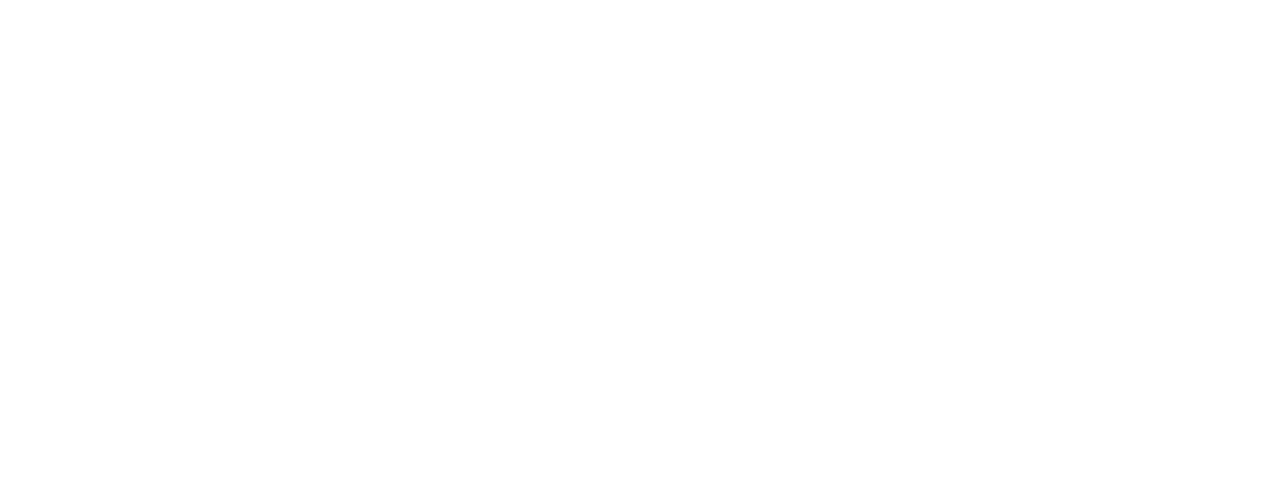
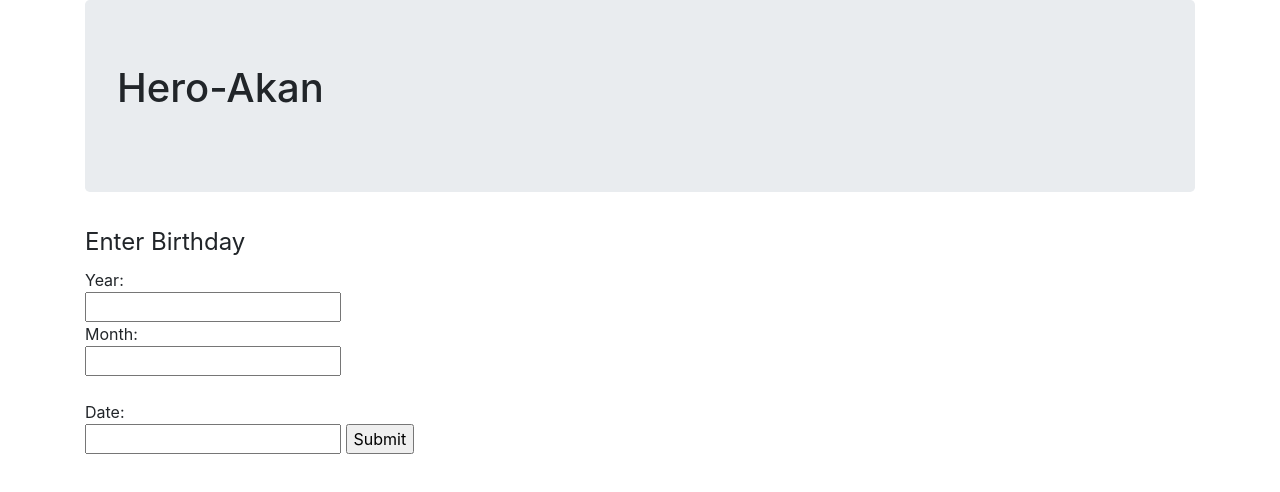
Before and after one commit to Dekoworld/Hero-Akan, a plain HTML site: page index.html in a window 1280 px wide. Drawn offline with nearby package versions, Linux system fonts and the light colour scheme; files that its build step writes are made by us from their sources.

Commit message:
added form to page

```diff
--- a/index.html
+++ b/index.html
@@ -3,12 +3,38 @@
     <meta charset="UTF-8">
     <meta name="viewport" content="width=device-width, initial-scale=1.0">
     <meta http-equiv="X-UA-Compatible" content="ie=edge">
+    <link rel="stylesheet" href="https://maxcdn.bootstrapcdn.com/bootstrap/4.0.0/css/bootstrap.min.css" integrity="sha384-Gn5384xqQ1aoWXA+058RXPxPg6fy4IWvTNh0E263XmFcJlSAwiGgFAW/dAiS6JXm" crossorigin="anonymous">
     <link rel="stylesheet" href="css/styles.css">
     <link rel="stylesheet" href="js/styles.js">
-    <link rel="stylesheet" href="bootstrap.css">
-    <title>Document</title>
+    <title>Hero-Akan</title>
 </head>
 <body>
+    <div class="container">
+        <div class="jumbotron">
+            <h1>Hero-Akan</h1>
+            <p></p>
+
+
+
+
+        </div>
+    </div>
+    <div class="container">
+            <form name="akan" onsubmit="validate()">
+                <fieldset>
+                  <legend>Enter Birthday</legend>
+                  Year:<br>
+                  <input type="number" name="Year" value=""><br>
+                  Month:<br>
+                  <input type="text" name="Month" value=""><br><br>
+                  Date: <br>
+                  <input type="number" name="Date" value="">
+                  <input type="submit" value="Submit">
+                </fieldset>
+
+              </form>
+
+    </div>
 
 </body>
 </html>
```
